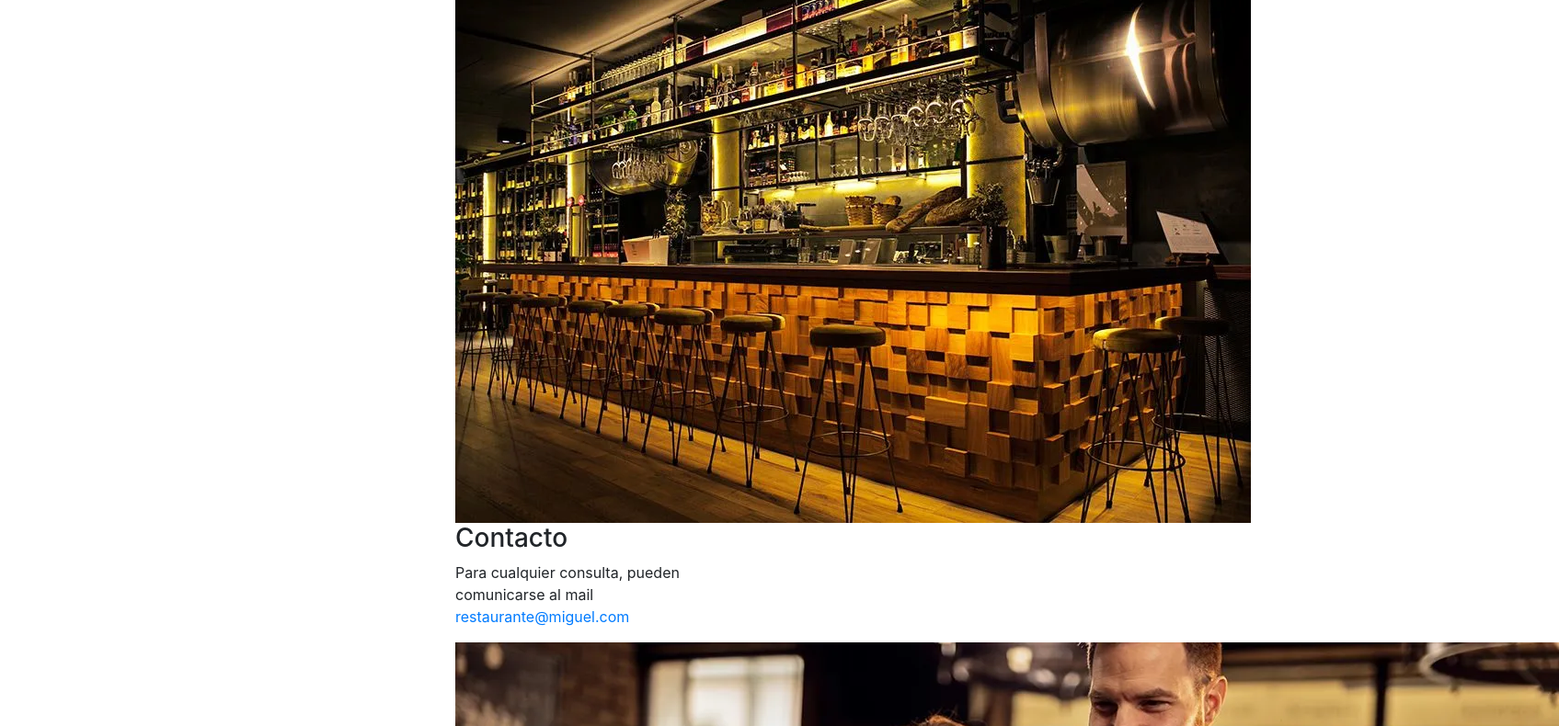
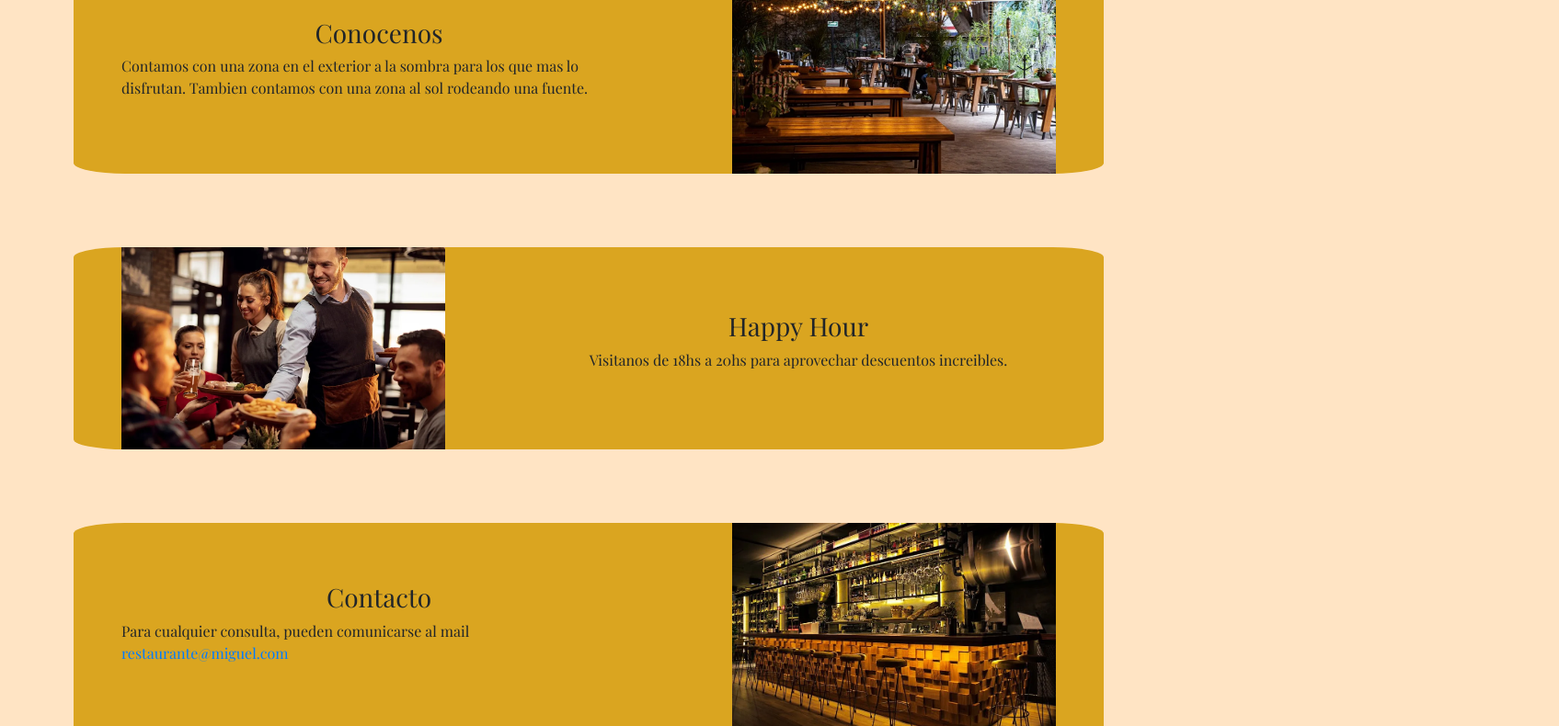
Before and after one commit to SantiagoDiMasi/proyecto-coder, a plain HTML site: page assets/pages/nosotros.html in a window 1280 px wide. Shown: the part 620-1410 px from the top of the page at 92% size, 1695 px wide, since content can reach past the window. Drawn offline with nearby package versions, Linux system fonts and the light colour scheme; the site is published under a folder, as on GitHub Pages, so addresses that start at the root find nothing; a web font is replaced by a local one.

Commit message:
Proyecto finalizado

```diff
--- a/assets/pages/nosotros.html
+++ b/assets/pages/nosotros.html
@@ -11,7 +11,7 @@
     <link rel="preconnect" href="https://fonts.googleapis.com">
     <link rel="preconnect" href="https://fonts.gstatic.com" crossorigin>
     <link href="https://fonts.googleapis.com/css2?family=Alkatra:wght@400;600&family=Playfair+Display&family=Roboto+Mono:wght@100&display=swap" rel="stylesheet">
-    <link rel="stylesheet" href="/css/main.css">
+    <link rel="stylesheet" href="../../css/main.css">
 </head>
 
 
```
Also changed, not shown: assets/pages/platos.html (+1 -1 lines), assets/pages/postres.html (+1 -1 lines), assets/pages/reservas.html (+1 -1 lines).
